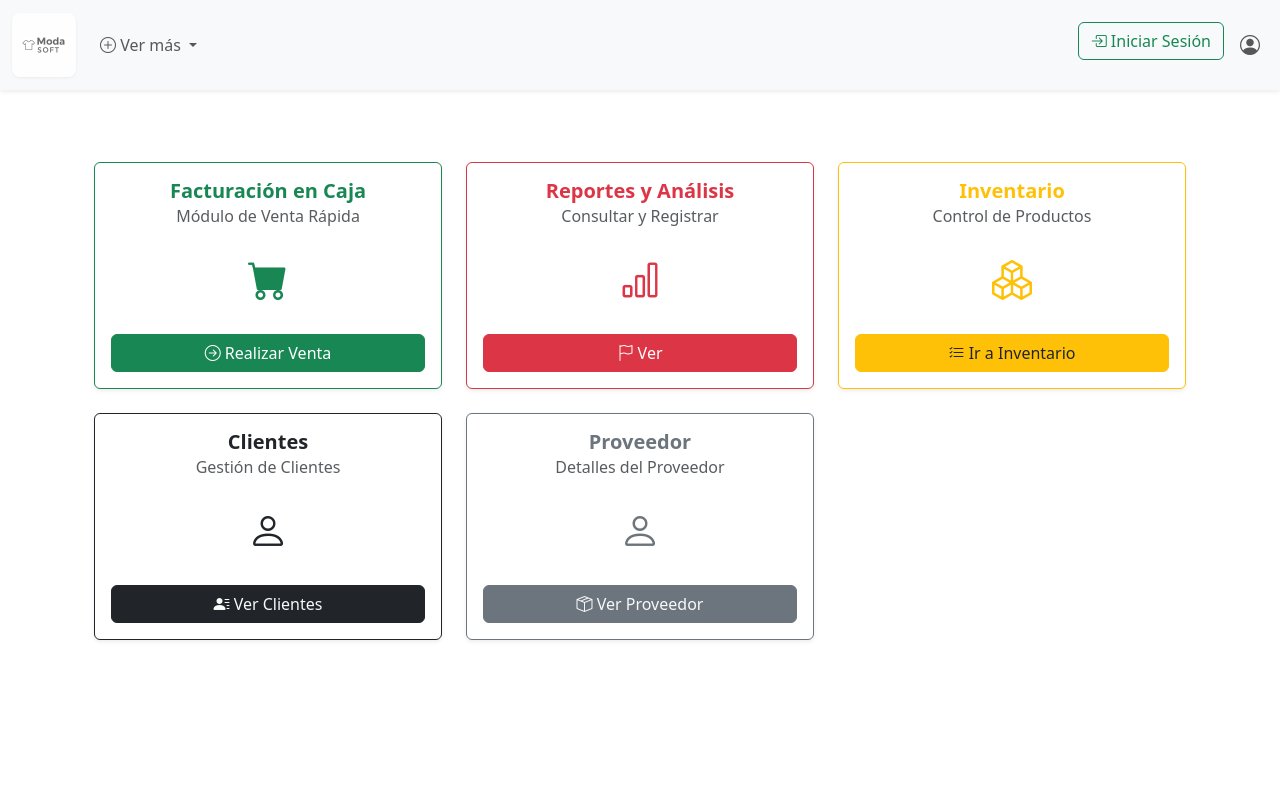
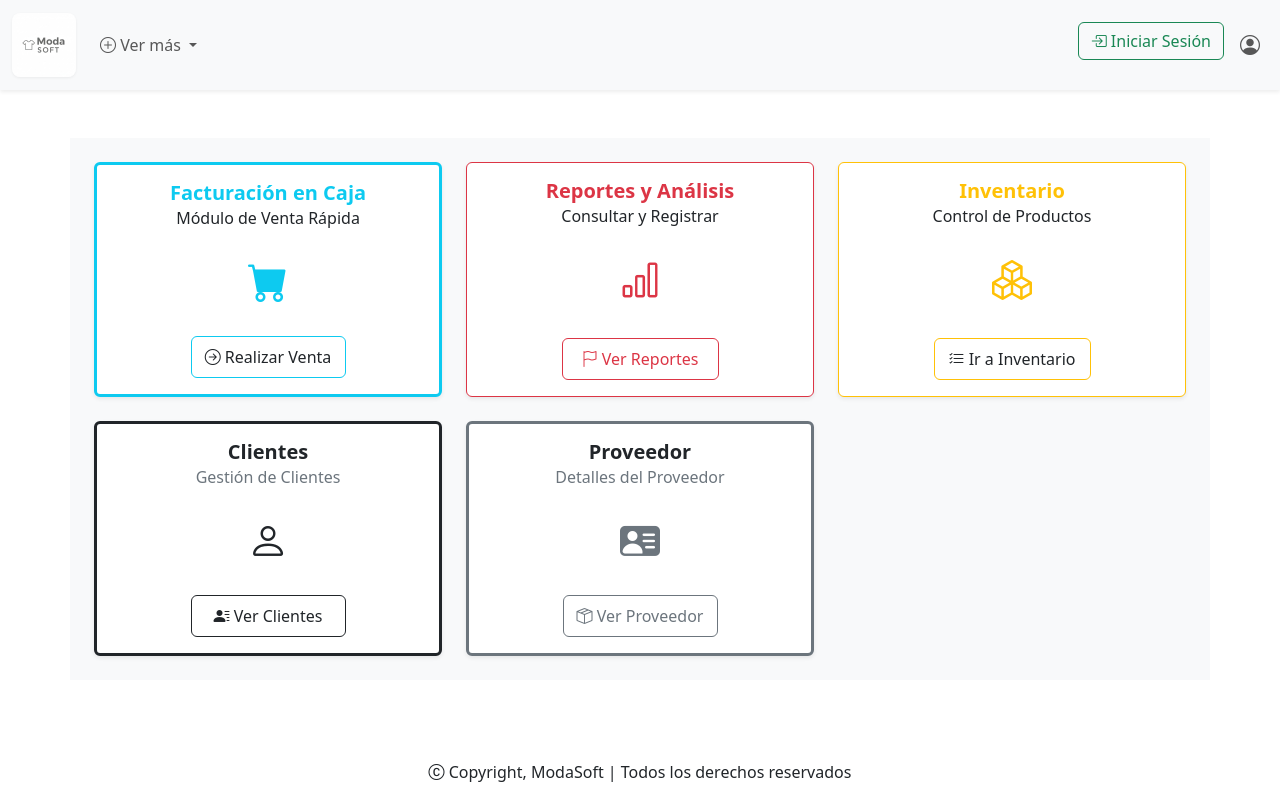
Before and after one commit to sukkoy298/ModaSoft, a Vue app: page / in a window 1280 px wide. Built offline with nearby package versions, Linux system fonts and the light colour scheme.

Commit message:
Commit: Codigo del video

```diff
--- /dev/null
+++ b/src/components/Footer.vue
@@ -0,0 +1,15 @@
+<template>
+    <footer class="py-3 text-center fixed-bottom">
+        <div class="container-fluid">
+            <p class="mb-0 fs-6">
+                <i class="bi bi-c-circle"></i> Copyright, ModaSoft | Todos los derechos reservados
+            </p>
+        </div>
+    </footer>
+</template>
+
+<style scoped>
+body {
+    padding-bottom: 60px;
+}
+</style>
--- a/src/components/HomeView.vue
+++ b/src/components/HomeView.vue
@@ -1,25 +1,26 @@
 <script setup>
 import Header from '@/components/Header.vue';
+import Footer from '@/components/Footer.vue';
 </script>
 
 <template>
     <Header />
-    <div class="container mt-5">
+    <div class="container mt-5 bg-body-tertiary">
 
         <div class="container py-4">
             <div class="row row-cols-1 row-cols-md-2 row-cols-lg-3 g-4">
 
                 <div class="col">
-                    <div class="card h-100 shadow-sm border-success">
+                    <div class="card h-100 shadow-sm border-3 border-info">
                         <div class="card-body text-center d-flex flex-column justify-content-between">
                             <div>
-                                <h5 class="card-title fw-bold text-success">Facturación en Caja</h5>
-                                <h6 class="card-subtitle mb-4 text-body-secondary">Módulo de Venta Rápida</h6>
+                                <h5 class="card-title fw-bold text-info">Facturación en Caja</h5>
+                                <h6 class="card-subtitle mb-4 text-dark">Módulo de Venta Rápida</h6>
 
-                                <i class="bi bi-cart-fill fs-1 text-success d-block mb-4"></i>
+                                <i class="bi bi-cart-fill fs-1 text-info d-block mb-4"></i>
                             </div>
 
-                            <router-link to="/consultaCliente" class="btn btn-success">
+                            <router-link to="/consultaCliente" class="btn btn-outline-info text-dark w-50 mx-auto p-2">
                                 <i class="bi bi-arrow-right-circle"></i> Realizar Venta
                             </router-link>
                         </div>
@@ -31,13 +32,13 @@ import Header from '@/components/Header.vue';
                         <div class="card-body text-center d-flex flex-column justify-content-between">
                             <div>
                                 <h5 class="card-title fw-bold text-danger">Reportes y Análisis</h5>
-                                <h6 class="card-subtitle mb-4 text-body-secondary">Consultar y Registrar</h6>
+                                <h6 class="card-subtitle mb-4 text-dark">Consultar y Registrar</h6>
 
                                 <i class="bi bi-bar-chart fs-1 text-danger d-block mb-4"></i>
                             </div>
 
-                            <router-link to="/reporte" class="btn btn-danger text-white">
-                                <i class="bi bi-flag"></i> Ver
+                            <router-link to="/reporte" class="btn btn-outline-danger w-50 mx-auto p-2">
+                                <i class="bi bi-flag"></i> Ver Reportes
                             </router-link>
                         </div>
                     </div>
@@ -48,12 +49,12 @@ import Header from '@/components/Header.vue';
                         <div class="card-body text-center d-flex flex-column justify-content-between">
                             <div>
                                 <h5 class="card-title fw-bold text-warning">Inventario</h5>
-                                <h6 class="card-subtitle mb-4 text-body-secondary">Control de Productos</h6>
+                                <h6 class="card-subtitle mb-4 text-dark">Control de Productos</h6>
 
                                 <i class="bi bi-boxes fs-1 text-warning d-block mb-4"></i>
                             </div>
 
-                            <router-link to="/inventario" class="btn btn-warning text-dark">
+                            <router-link to="/inventario" class="btn btn-outline-warning text-dark w-50 mx-auto p-2">
                                 <i class="bi bi-list-check"></i> Ir a Inventario
                             </router-link>
                         </div>
@@ -61,16 +62,16 @@ import Header from '@/components/Header.vue';
                 </div>
 
                 <div class="col">
-                    <div class="card h-100 shadow-sm border-dark">
+                    <div class="card h-100 shadow-sm border-3 border-dark">
                         <div class="card-body text-center d-flex flex-column justify-content-between">
                             <div>
                                 <h5 class="card-title fw-bold text-dark">Clientes</h5>
-                                <h6 class="card-subtitle mb-4 text-body-secondary">Gestión de Clientes</h6>
+                                <h6 class="card-subtitle mb-4 text-secondary">Gestión de Clientes</h6>
 
                                 <i class="bi bi-person fs-1 text-dark d-block mb-4"></i>
                             </div>
 
-                            <router-link to="/listaCliente" class="btn btn-dark text-light">
+                            <router-link to="/listaCliente" class="btn btn-outline-dark w-50 mx-auto p-2">
                                 <i class="bi bi-person-lines-fill"></i> Ver Clientes
                             </router-link>
                         </div>
@@ -78,16 +79,16 @@ import Header from '@/components/Header.vue';
                 </div>
 
                 <div class="col">
-                    <div class="card h-100 shadow-sm border-secondary">
+                    <div class="card h-100 shadow-sm border-3 border-secondary">
                         <div class="card-body text-center d-flex flex-column justify-content-between">
                             <div>
-                                <h5 class="card-title fw-bold text-secondary">Proveedor</h5>
-                                <h6 class="card-subtitle mb-4 text-body-secondary">Detalles del Proveedor</h6>
+                                <h5 class="card-title fw-bold text-dark">Proveedor</h5>
+                                <h6 class="card-subtitle mb-4 text-secondary">Detalles del Proveedor</h6>
 
-                                <i class="bi bi-person fs-1 text-secondary d-block mb-4"></i>
+                                <i class="bi bi-person-vcard-fill fs-1 text-secondary d-block mb-4"></i>
                             </div>
 
-                            <router-link to="/proveedor" class="btn btn-secondary text-light">
+                            <router-link to="/proveedor" class="btn btn-outline-secondary w-50 mx-auto p-2">
                                 <i class="bi bi-box-seam"></i> Ver Proveedor
                             </router-link>
                         </div>
@@ -97,9 +98,5 @@ import Header from '@/components/Header.vue';
             </div>
         </div>
     </div>
+    <Footer />
 </template>
-
-<style scoped>
-/* Las clases de Bootstrap ya manejan la mayor parte del diseño */
-/* 'h-100' asegura que todas las tarjetas tengan la misma altura dentro de la fila */
-</style>
--- a/src/components/listaCliente.vue
+++ b/src/components/listaCliente.vue
@@ -1,21 +1,16 @@
 <script setup>
 import Header from '@/components/Header.vue'
 import { useRouter } from 'vue-router'
-// Importamos el array reactivo y las funciones del store
 import { clientes, setClienteAEditar, eliminarCliente } from '@/cliente.js'
 
 const router = useRouter();
 
-// Función para iniciar la edición (lleva al formulario de registro en modo edición)
 const iniciarEdicion = (cliente) => {
-    // 1. Guarda el objeto del cliente en el store temporal
     setClienteAEditar(cliente);
 
-    // 2. Navega a la vista de registro
     router.push('/registro');
 };
 
-// Función para manejar la eliminación
 const manejarEliminacion = (id, nombre) => {
     if (window.confirm(`¿Estás seguro de que deseas eliminar permanentemente al cliente ${nombre} (ID: ${id})? Esta acción es irreversible.`)) {
 
--- a/src/components/registroCliente.vue
+++ b/src/components/registroCliente.vue
@@ -37,17 +37,11 @@ const handleSubmit = (event) => {
     formularioEnviado.value = true;
     const formElement = event.target;
 
-    // 1. Validación de Formulario HTML5/Bootstrap
     if (!formElement.checkValidity()) {
-        console.log("Validación de formulario fallida.");
-        return; // Detiene el proceso si falla la validación básica
+        return;
     }
 
-    // 2. Detección del Modo: ¿Edición o Registro?
     if (id.value) {
-        // ===================================
-        //           MODO EDICIÓN
-        // ===================================
 
         editarCliente(
             id.value,
@@ -62,17 +56,11 @@ const handleSubmit = (event) => {
         alert(`✅ Cliente ${nombre.value} (ID: ${id.value}) actualizado con éxito.`);
 
     } else {
-        // ===================================
-        //          MODO REGISTRO
-        // ===================================
-
-        // 3. Validación de Duplicados (Solo necesaria al REGISTRAR)
         if (existeCliente(email.value, telefono.value)) {
             alert('❌ ¡Error! Ya existe un cliente registrado con ese correo electrónico o número de teléfono. 🛑');
-            return; // Detiene el proceso
+            return;
         }
 
-        // 4. Crear objeto y llamar a la función de registro
         const nuevoCliente = {
             nombre: nombre.value,
             telefono: telefono.value,
@@ -86,7 +74,6 @@ const handleSubmit = (event) => {
         alert(`✅ Cliente ${nombre.value} registrado con éxito.`);
     }
 
-    // 5. Redirección final
     router.push('/listaCliente');
 };
 </script>
@@ -96,7 +83,7 @@ const handleSubmit = (event) => {
         <h1>{{ tituloFormulario }}</h1>
     </header>
     <form
-        :class="['row m-5 g-3', { 'was-validated': formularioEnviado }]"
+        :class="['row m-5 g-3 border border-secondary-emphasis bg-light rounded', { 'was-validated': formularioEnviado }]"
         @submit.prevent="handleSubmit"
         novalidate
     >
@@ -149,10 +136,7 @@ const handleSubmit = (event) => {
         </div>
 
         <div class="col-12">
-            <button
-                type="submit"
-                :class="['btn border border-dark', id ? 'btn-primary' : 'text-success']"
-            >
+            <button type="submit" class="btn btn-outline-success text-dark mb-2">
                 {{ textoBoton }}
             </button>
         </div>
```
Also changed, not shown: src/cliente.js (+22 -22 lines), src/components/consultaCliente.vue (+15 -11 lines), guion.txt (added), 1 other file (tests, documents, lock files or other folders).
